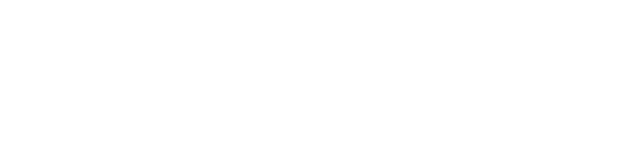
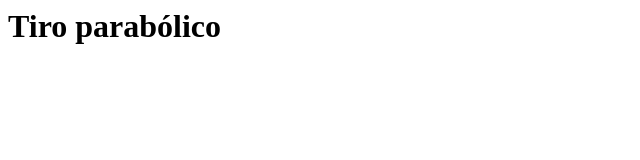
Before and after one commit to jlbandujarbosco/parabolico-video, a plain HTML site: page index.html in a window 1280 px wide. Shown: the whole page, without its empty margins (0-640 px from the left). Drawn offline with Linux system fonts and the light colour scheme.

Commit message:
Añado título H1

```diff
--- a/index.html
+++ b/index.html
@@ -1,3 +1,7 @@
+
 <html>
-
+  <head></head>
+  <body>
+    <h1>Tiro parabólico</h1>
+  </body>
 </html>
```
